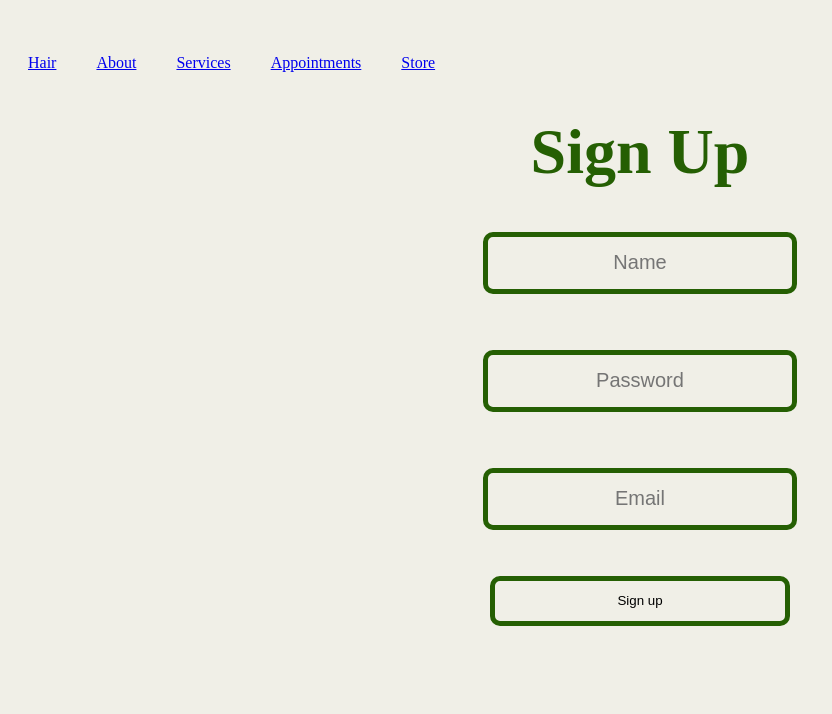
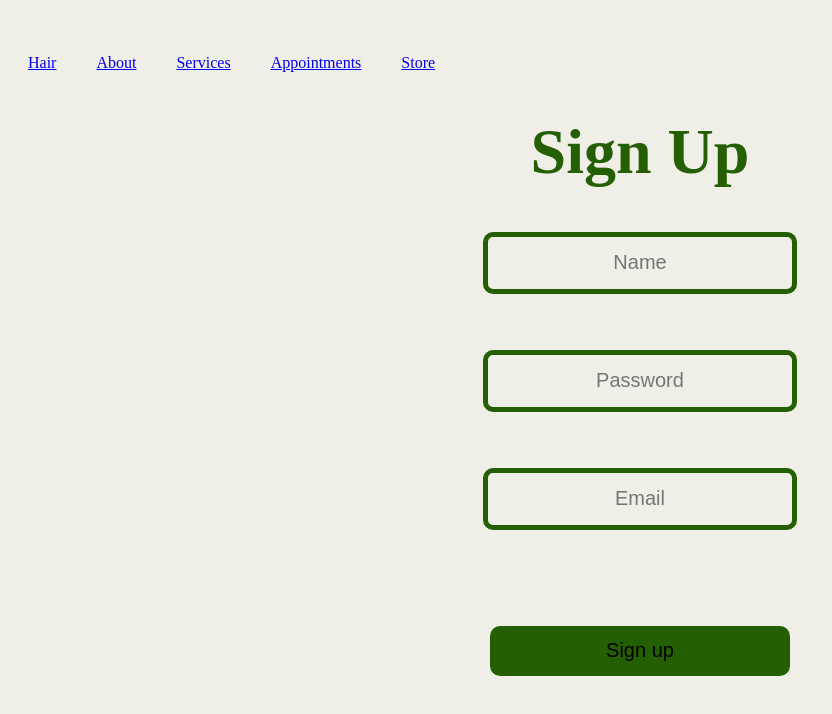
Before and after one commit to SilentStorm227/FaNatural, a React (Vite) app: page /signup in a window 1280 px wide. Shown: the top 714 px of the page, without its empty margins (0-832 px from the left). Built offline with nearby package versions, Linux system fonts and the light colour scheme.

Commit message:
signup page done

```diff
--- a/src/components/style/signup.css
+++ b/src/components/style/signup.css
@@ -23,6 +23,7 @@
     display: flex;
     flex-direction: column;
     align-items: center;
+    padding-top: 50px;
 }
 
 
@@ -31,4 +32,6 @@
     width: 300px;
     border: 5px solid #255f03;
     border-radius: 10px;
+    background-color: #255f03;
+    font-size: 20px;
 }
```
